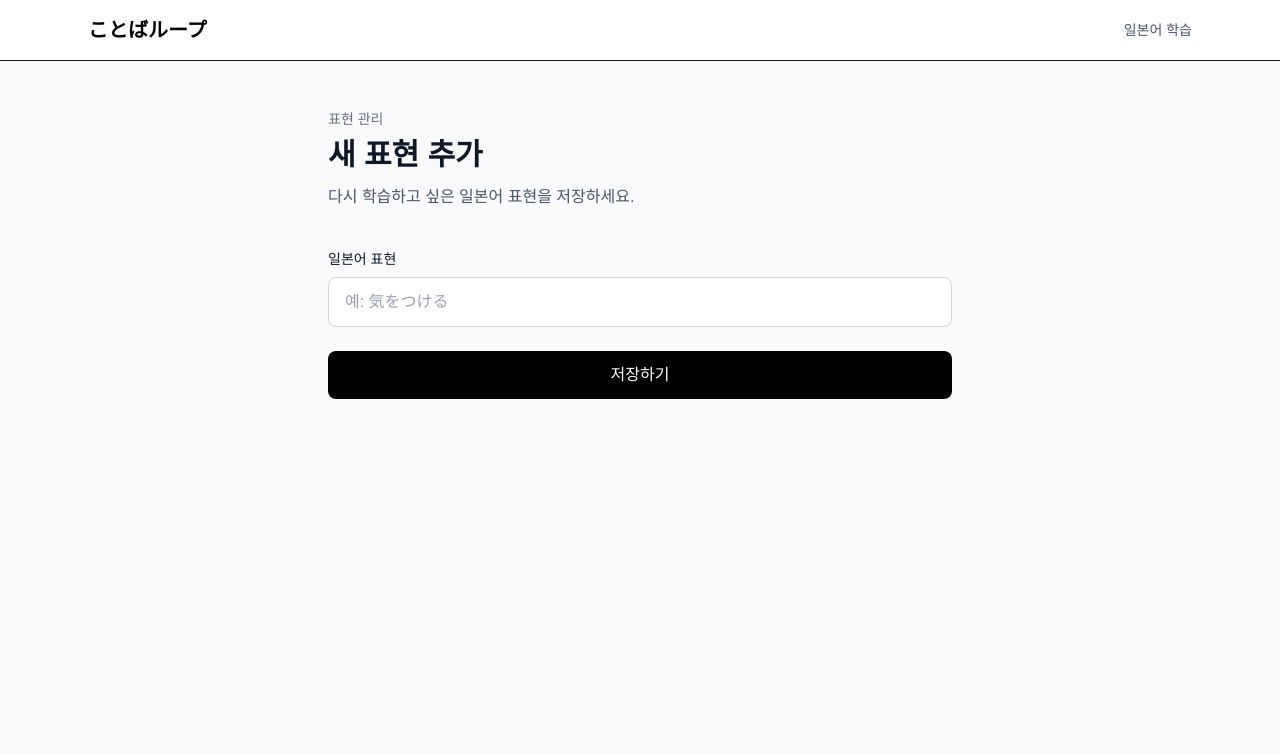
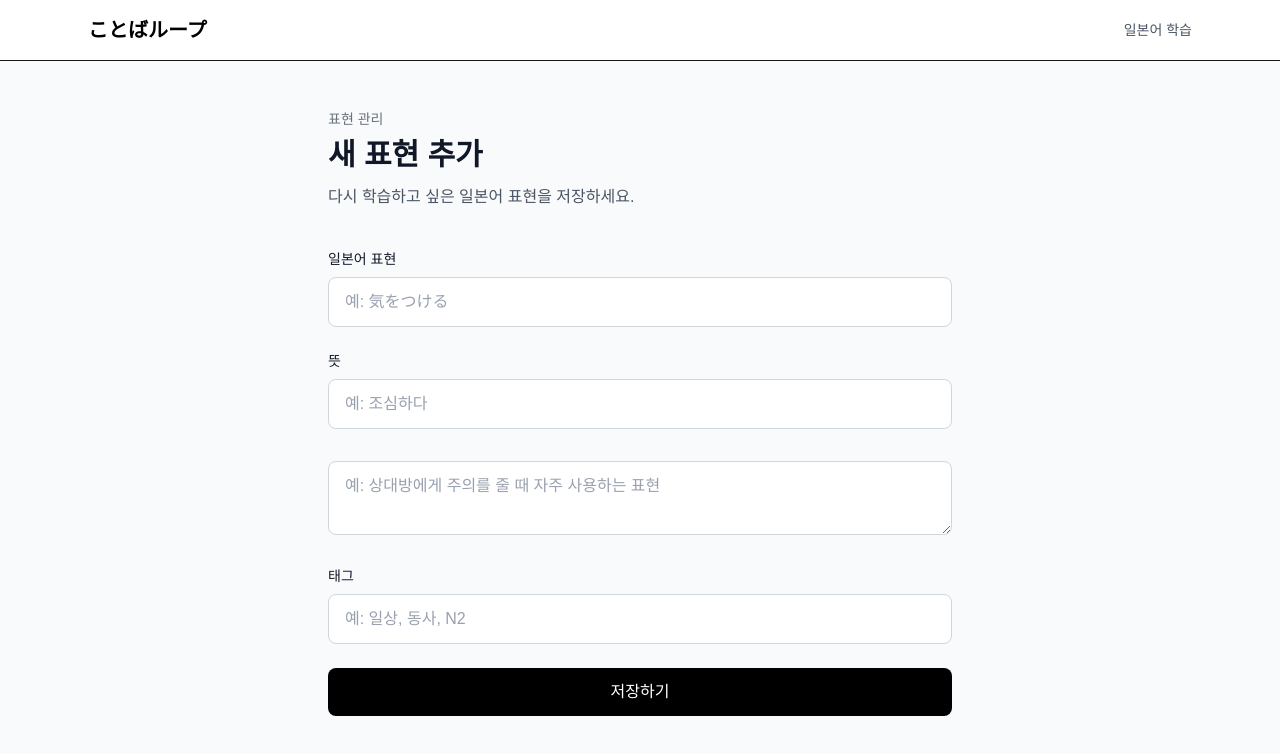
Before and after one commit to hyKim029/japanese-learning-web, a Next.js app: page /expressions/new in a window 1280 px wide. Shown: the top 754 px of the page. Built offline with nearby package versions, Linux system fonts and the light colour scheme.

Commit message:
feat: build input form

```diff
--- a/components/ExpressionForm.tsx
+++ b/components/ExpressionForm.tsx
@@ -4,11 +4,27 @@ import { useState } from "react";
 
 export default function ExpressionForm() {
   const [japanese, setJapanese] = useState("");
+  const [meaning, setMeaning] = useState("");
+  const [memo, setMemo] = useState("");
+  const [tags, setTags] = useState<string[]>([]);
+  const [tagInput, setTagInput] = useState("");
 
   function handleSubmit(e: React.FormEvent<HTMLFormElement>) {
     e.preventDefault();
 
+    const parsedTags = tagInput
+      .split(",")
+      .map((tag) => tag.trim())
+      .filter((tag) => tag !== "");
+
+    console.log("변환된 배열:", parsedTags);
+    console.log("tags state:", tags);
+
     console.log(japanese);
+    console.log(meaning);
+    console.log(memo);
+    console.log(tags);
+    console.log(tagInput);
   }
 
   return (
@@ -35,12 +51,68 @@ export default function ExpressionForm() {
         />
       </div>
 
+      <div>
+        <label
+          htmlFor="meaning"
+          className="block text-sm font-medium text-gray-900"
+        >
+          뜻
+        </label>
+
+        <input
+          id="meaning"
+          name="meaning"
+          type="text"
+          value={meaning}
+          onChange={(e) => setMeaning(e.target.value)}
+          placeholder="예: 조심하다"
+          className="mt-2 w-full rounded-lg border border-gray-300 bg-white px-4 py-3 text-gray-900 placeholder:text-gray-400 outline-none focus:border-gray-500 focus:ring-2"
+        />
+      </div>
+
+      <textarea
+        id="memo"
+        name="memo"
+        value={memo}
+        onChange={(e) => setMemo(e.target.value)}
+        placeholder="예: 상대방에게 주의를 줄 때 자주 사용하는 표현"
+        className="mt-2 w-full rounded-lg border border-gray-300 bg-white px-4 py-3 text-gray-900 placeholder:text-gray-400 outline-none focus:border-gray-500 focus:ring-2"
+      />
+
+      <div>
+          <label
+            htmlFor="tags"
+            className="block text-sm font-medium text-gray-900"
+          >
+            태그
+          </label>
+          <input
+            id="tags"
+            name="tags"
+            type="text"
+            value={tagInput}
+            onChange ={(e) => setTagInput(e.target.value)}
+            placeholder="예: 일상, 동사, N2"
+            className="mt-2 w-full rounded-lg border border-gray-300 bg-white px-4 py-3 text-gray-900 placeholder:text-gray-400 outline-none focus:border-gray-500 focus:ring-2"
+          />
+      </div>
+
+      <div className="mt-4">
+        {tags.map((tag) => (
+          <span key={tag} className="mr-2">
+            {tag}
+          </span>
+        ))}
+      </div>
+
       <button
         type="submit"
         className="w-full rounded-lg bg-black px-6 py-3 font-medium text-white"
       >
         저장하기
       </button>
+
+
     </form>
   );
 }
```
